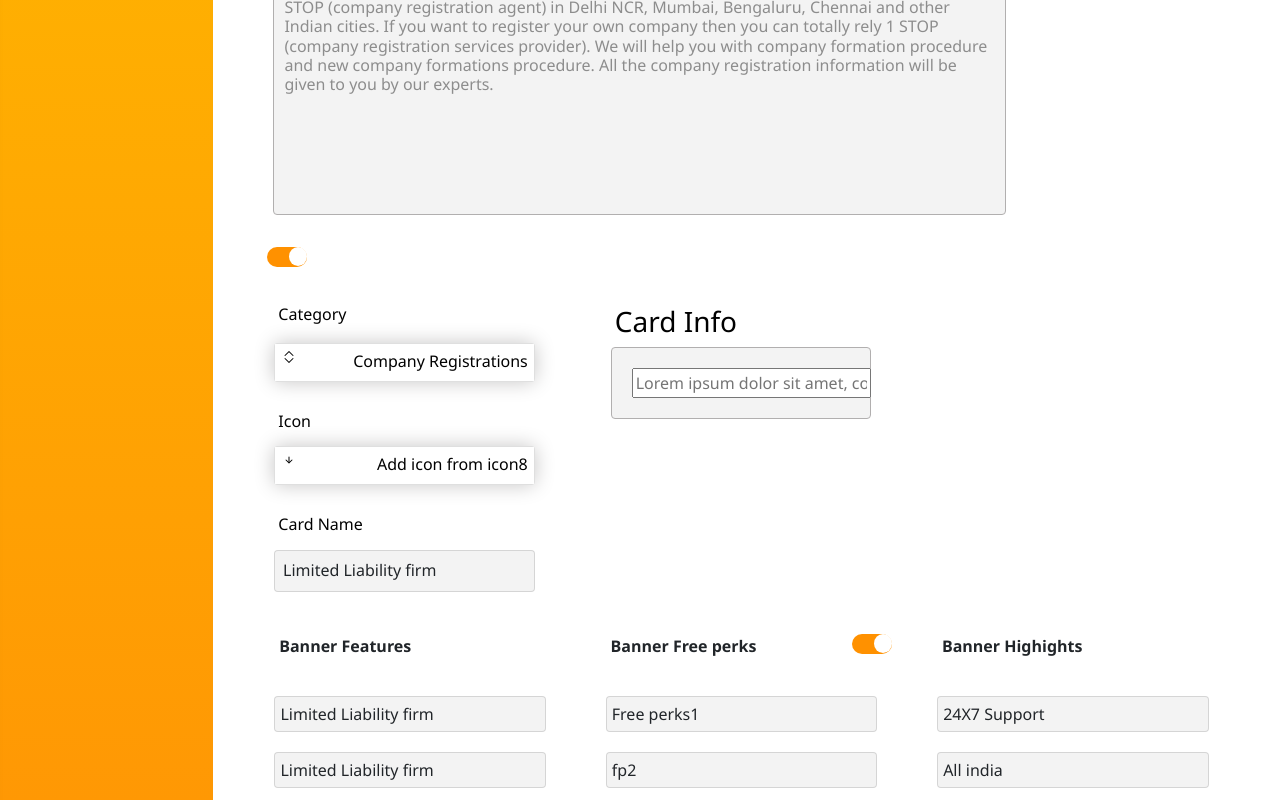
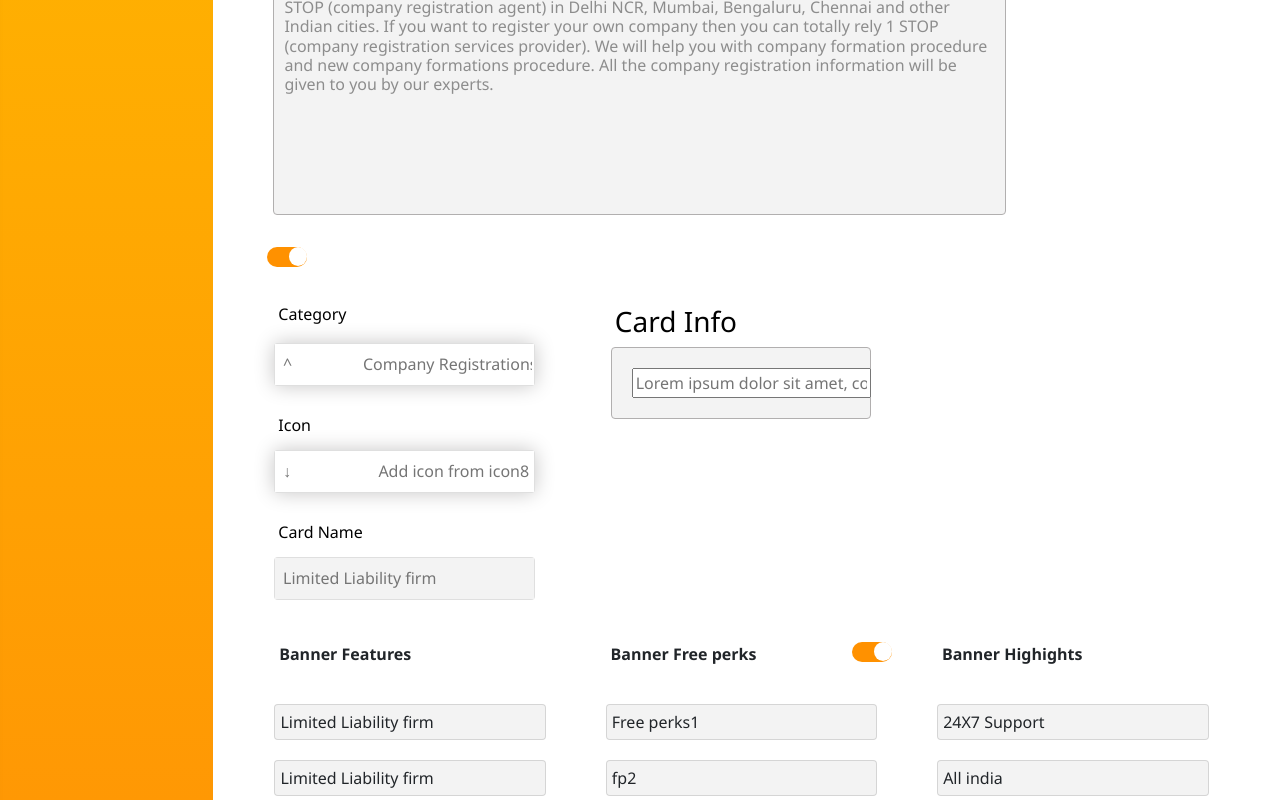
Before and after one commit to Tarun1999chandila/CA-Portal-Monktree-, a website: page Views/index1.html in a window 1280 px wide. Shown: the part 538-1338 px from the top of the page. Drawn offline with nearby package versions, Linux system fonts and the light colour scheme.

Commit message:
Update index1.html

```diff
--- a/Views/index1.html
+++ b/Views/index1.html
@@ -296,41 +296,34 @@
 
           </label>
 
-          <div class="row">
+
+
+ <div class="row">
             <div class="col-sm-5">
               <h3 style="padding-bottom: 2%;font-size: medium;color: black;">Category</h3>
               <div class="card" style="margin-left: 15%; margin-top: 4%;margin-bottom: 5%; box-shadow: 0px 0px 20px #c7c6c6;">
+                <input type="text" id="name" name="name" required
+                minlength="4" maxlength="8" size="10" placeholder="^                 Company Registrations" style="padding-bottom: 3.5%; padding-top: 3%;padding-left: 3%;border: none;outline: none;">
 
 
-                  <button style="border: none;outline: none;display: inline-block;background-color: white;padding-top: 2%;padding-bottom: 3%;">
 
-                 <span style="float: left;"><svg
-                  width="1em"
-                  height="1em"
-                  viewBox="0 0 16 16"
-                  class="bi bi-chevron-expand"
-                  fill="currentColor"
-                  xmlns="http://www.w3.org/2000/svg"
-                >
-                  <path
-                    fill-rule="evenodd"
-                    d="M3.646 9.146a.5.5 0 0 1 .708 0L8 12.793l3.646-3.647a.5.5 0 0 1 .708.708l-4 4a.5.5 0 0 1-.708 0l-4-4a.5.5 0 0 1 0-.708zm0-2.292a.5.5 0 0 0 .708 0L8 3.207l3.646 3.647a.5.5 0 0 0 .708-.708l-4-4a.5.5 0 0 0-.708 0l-4 4a.5.5 0 0 0 0 .708z"
-                  /> </svg></span> <span style="float: right;">Company Registrations</span> </button>
+
+
 
               </div>
               <h3 style="padding-bottom: 2%;font-size: medium;color: black;">Icon</h3>
+
               <div class="card" style="margin-left: 15%; margin-top: 3%;box-shadow: 0px 0px 20px #c7c6c6;">
-                <button style="border: none;outline: none;display: inline-block;background-color: white;padding-top: 2%;padding-bottom: 3%;">
-             <span style="float: left;"><svg width="1em" height="1em" viewBox="0 0 16 16" style="margin-left: -5%;" class="bi bi-arrow-down-short" fill="currentColor" xmlns="http://www.w3.org/2000/svg">
-              <path fill-rule="evenodd" d="M4.646 7.646a.5.5 0 0 1 .708 0L8 10.293l2.646-2.647a.5.5 0 0 1 .708.708l-3 3a.5.5 0 0 1-.708 0l-3-3a.5.5 0 0 1 0-.708z"/>
-              <path fill-rule="evenodd" d="M8 4.5a.5.5 0 0 1 .5.5v5a.5.5 0 0 1-1 0V5a.5.5 0 0 1 .5-.5z"/>
-            </svg></span>
-               <span style="float: right;">Add icon from icon8</span>  </button>
+
+            <input type="text" id="name" name="name" required
+            minlength="4" maxlength="8" size="10" placeholder="↓                     Add icon from icon8" style="padding-bottom: 3.5%; padding-top: 3%;padding-left: 3%;border: none;outline: none;">
+
               </div>
               <h3 style="padding-bottom: 2%;font-size: medium;color: black;">Card Name</h3>
-              <div class="card" style="margin-left: 15%; margin-top: 3%;background-color: #f3f3f3;">
+              <div class="card" style="margin-left: 15%; margin-top: 3%;">
+                <input type="text" id="name" name="name" required
+                minlength="4" maxlength="8" size="10" placeholder="Limited Liability firm" style="padding-bottom: 3.5%; padding-top: 3%;padding-left: 3%;background-color: #f3f3f3;border: none;outline: none;">
 
-                <span style="padding-bottom: 3.5%; padding-top: 3%;padding-left: 3%;">Limited Liability firm</span>
               </div>
             </div>
 
```
